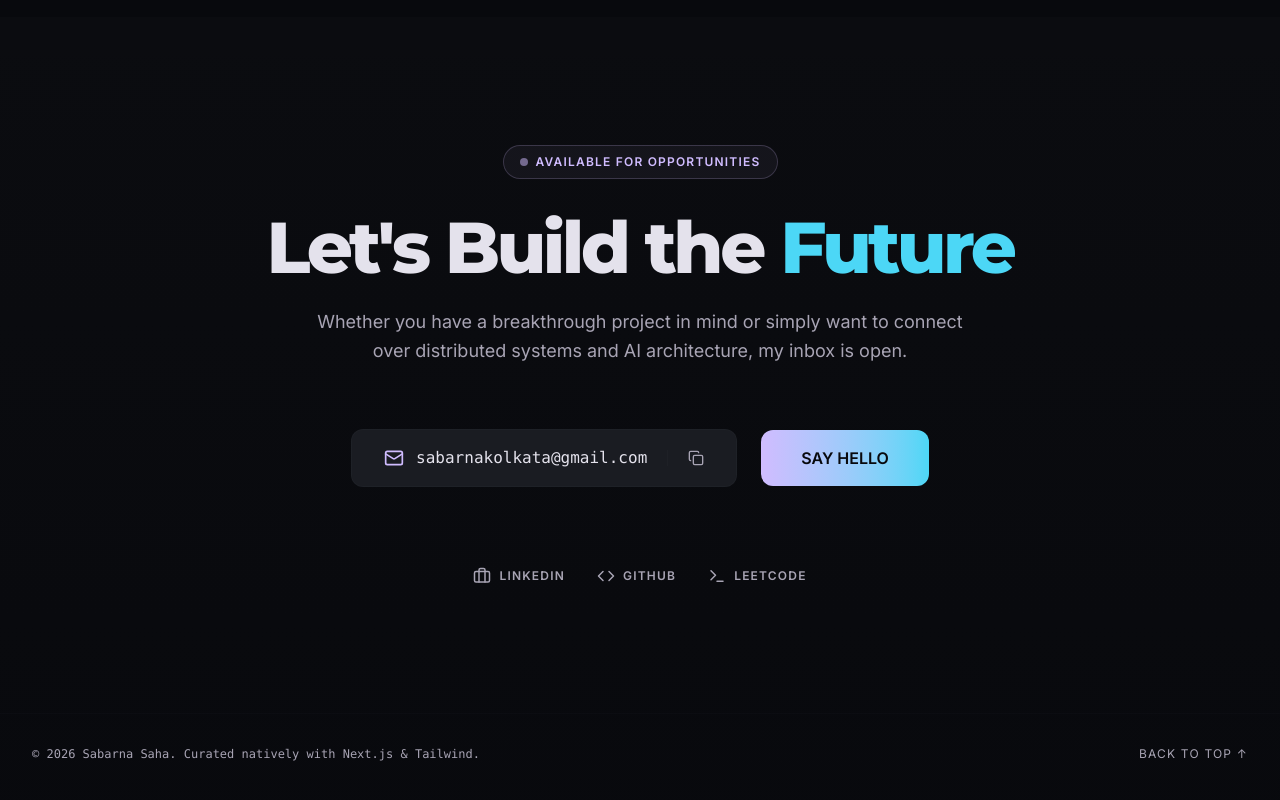
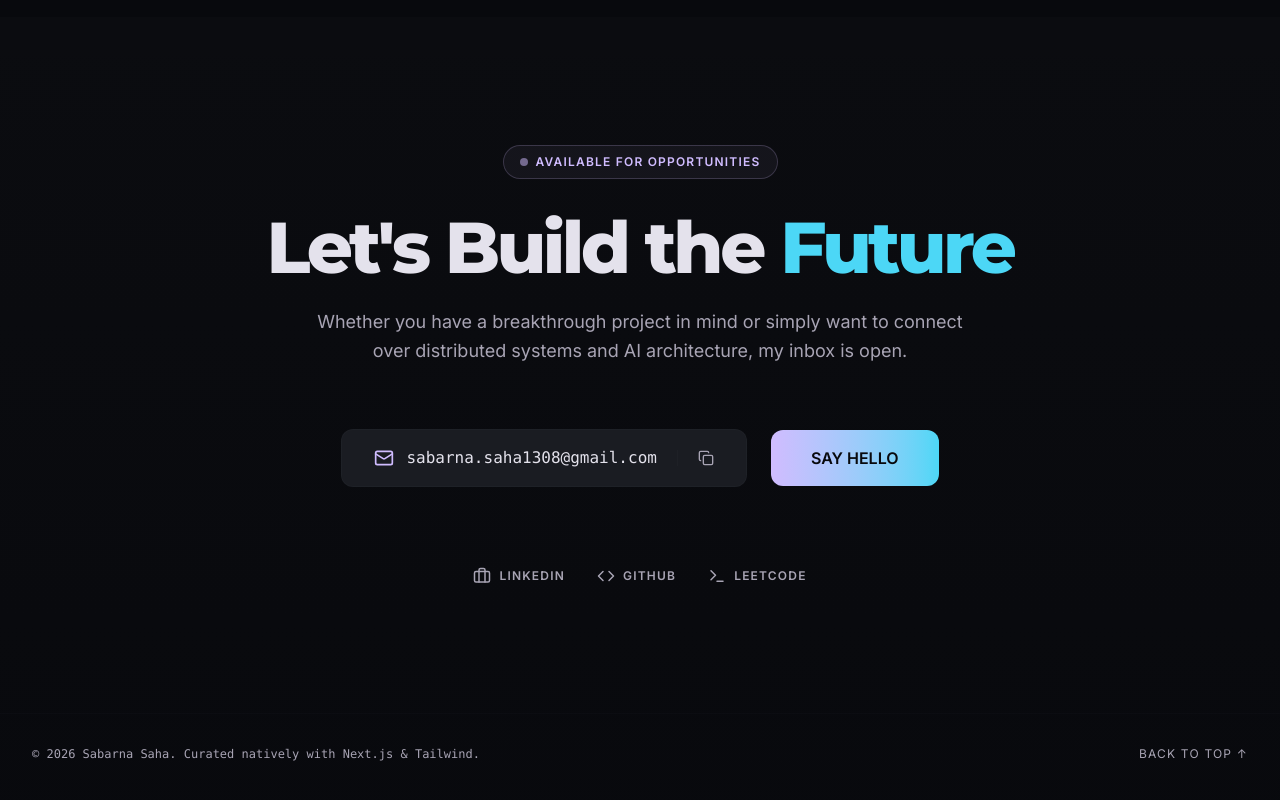
Before and after one commit to Sabarna07-tech/Portfolio, a Next.js app: page / in a window 1280 px wide. Shown: the part 7168-7968 px from the top of the page. Built offline with nearby package versions, Linux system fonts and the light colour scheme; no server answers.

Commit message:
fix: update contact form to new gmail and restore logo

```diff
--- a/app/components/Contact.tsx
+++ b/app/components/Contact.tsx
@@ -6,7 +6,7 @@ import { useState } from 'react';
 
 export default function Contact() {
   const [copied, setCopied] = useState(false);
-  const email = 'sabarnakolkata@gmail.com'; // Extracted from implicit links
+  const email = 'sabarna.saha1308@gmail.com'; // Extracted from implicit links
 
   const copyEmail = () => {
     navigator.clipboard.writeText(email);
@@ -70,7 +70,7 @@ export default function Contact() {
             &copy; {new Date().getFullYear()} Sabarna Saha. Curated natively with Next.js & Tailwind.
           </p>
           <div className="flex gap-6">
-             <a href="#hero" className="text-xs text-on-surface-variant hover:text-primary transition-colors uppercase tracking-widest">Back to top ↑</a>
+            <a href="#hero" className="text-xs text-on-surface-variant hover:text-primary transition-colors uppercase tracking-widest">Back to top ↑</a>
           </div>
         </div>
       </footer>
```
